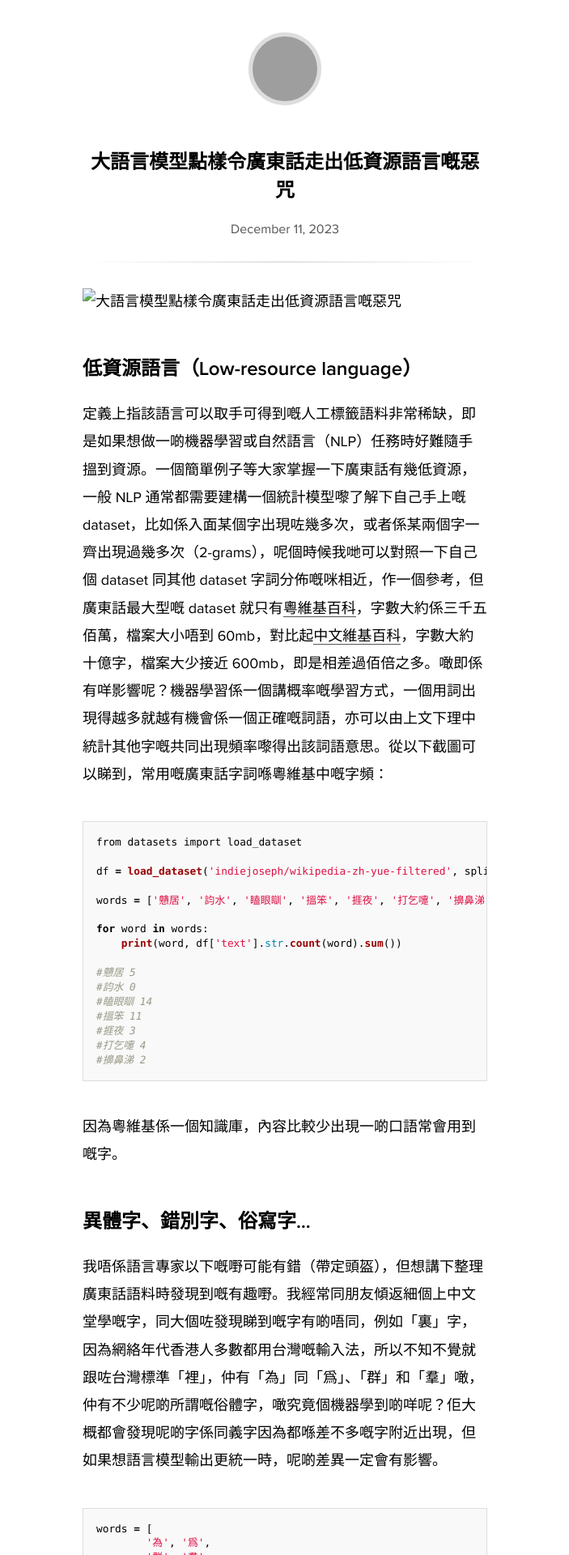
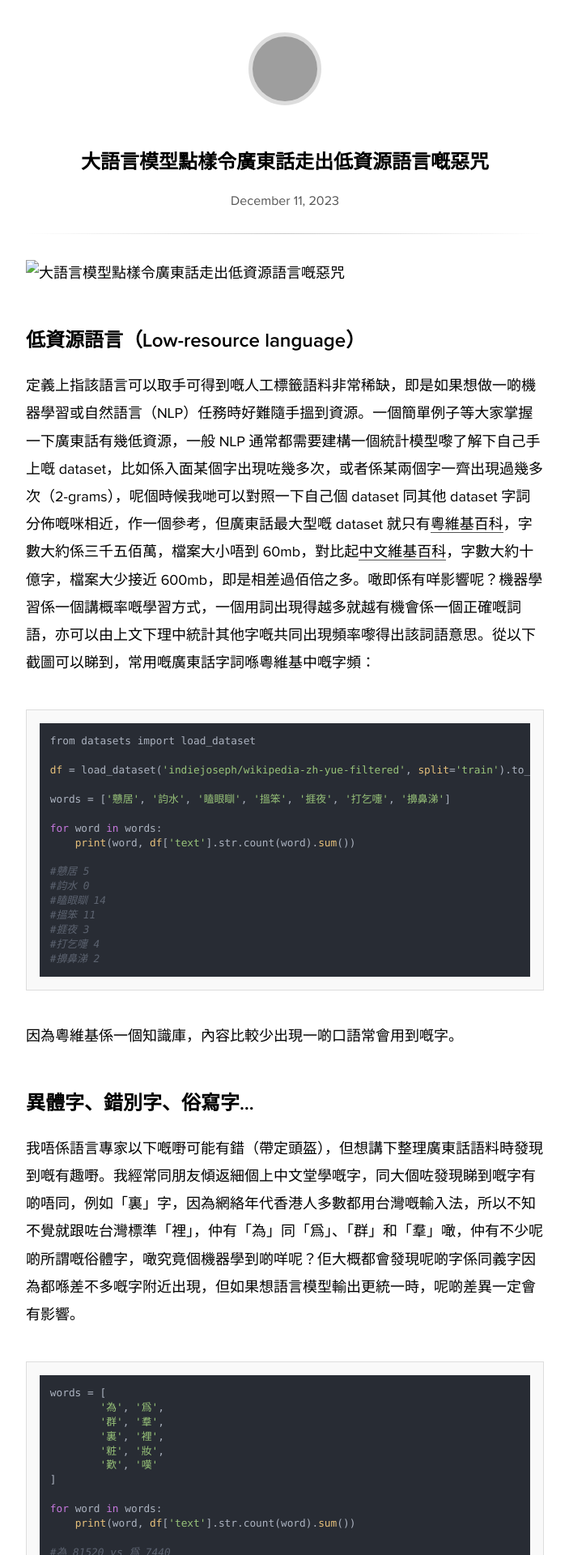
Before and after one commit to indiejoseph/indiejoseph.github.io, a Jekyll site: the page built from _posts/2023-12-11-low-resource-language.md, in a window 1280 px wide. Shown: the top 1920 px of the page at 81% size, without its empty margins (288-991 px from the left). Built offline with Jekyll 4.4.1, drawn with Linux system fonts in a browser that asks for light colours; nearby versions of some CDN libraries; some web fonts are replaced; some of the changed text lies outside the part shown; grey boxes are pictures that could not be loaded.

Commit message:
chore: add highlight.js

````diff
--- a/_config.yml
+++ b/_config.yml
@@ -20,6 +20,7 @@ highlighter:        pygments
 #redcarpet:
 #    extensions:     ["no_intra_emphasis", "fenced_code_blocks", "autolink", "tables", "with_toc_data", "highlight", "footnotes"]
 markdown:           kramdown
+highlighter:        rouge
 kramdown:
     input:          GFM
 sass:
--- a/_includes/header.html
+++ b/_includes/header.html
@@ -1,11 +1,15 @@
+<link rel="stylesheet" href="//cdnjs.cloudflare.com/ajax/libs/highlight.js/11.9.0/styles/atom-one-dark.min.css">
+<script src="//cdnjs.cloudflare.com/ajax/libs/highlight.js/9.15.8/highlight.min.js"></script>
+<script>hljs.initHighlightingOnLoad();</script>
+
 <aside class="logo">
 
 	{% if page.url == '/index.html' or page.url == '/' %}
-		{% assign link = '/about' %}
-		{% assign prompt = 'About the Author' %}
+	{% assign link = '/about' %}
+	{% assign prompt = 'About the Author' %}
 	{% else %}
-		{% assign link = '/' %}
-		{% assign prompt = 'Back to Home' %}
+	{% assign link = '/' %}
+	{% assign prompt = 'Back to Home' %}
 	{% endif %}
 
 	<a href="{{ link | prepend: site.baseurl }}">
--- a/_posts/2023-12-11-low-resource-language.md
+++ b/_posts/2023-12-11-low-resource-language.md
@@ -286,7 +286,7 @@ output = client.chat.completions.create(
 
 print(output)
 
-###
+"""
 1. 她长久以来在工作中受到了不公平对待，但最终通过努力和坚持，成功地解气了。
 2. 经过一番努力和奋斗，他终于在比赛中战胜了一直欺负他的对手，感到非常解气。
 3. 长时间被别人忽视和轻视，但他通过展现自己的才能和价值，最终解气地赢得了大家的认可。
@@ -297,7 +297,7 @@ print(output)
 8. 在遭受背叛和欺骗后，她通过追求自己的幸福，最终解气地找到了更好的人生。
 9. 经历了一番努力后，他终于实现了自己的目标，感到非常解气。
 10. 长期被人质疑和贬低，但他通过出色的表现，最终解气地证明了自己的价值。
-###
+"""
 ```
 
 之後用 Palm2 將佢哋翻譯做廣東話，留意下面，我用咗 few-shot，同 in-context learning 嘅方法令輸出效果更加好：
@@ -354,7 +354,7 @@ Output:
 喺受到背叛同欺騙之後，佢通過追求自己嘅幸福，最後爽噉搵到咗更好嘅人生。
 經歷咗一番努力之後，佢終於實現咗自己嘅目標，覺得好爽。
 長期畀人質疑同貶低，但佢通過出色嘅表現，最後爽噉證明咗自己嘅價值。
-###
+"""
 ```
 
 出嚟效果唔錯，之後人手再做一次簡單校對就用得，我有大約 4 千對 seed terms 每對生成十段句子，最後獲得 4 萬對翻譯對，用一成嚟做 test set。最後再用入面嘅廣東話句子做畀 GPT 做 back translate，噉就可以又多一部嘅 dataset 啦！雖然 Palm 2 廣東話出色，但比起 GPT 佢真係蠢好多，成日唔聽指令，又成日輸出粗口...，希望之後會有改進。
--- a/_sass/main.scss
+++ b/_sass/main.scss
@@ -275,7 +275,7 @@ iframe {
   width: 100%;
 }
 article {
-  max-width: 500px;
+  max-width: 640px;
   margin: 0 auto;
   .title {
     line-height: 1.4em;
````
Also changed, not shown: other parts of _posts/2023-12-11-low-resource-language.md (+5 -5 lines).
